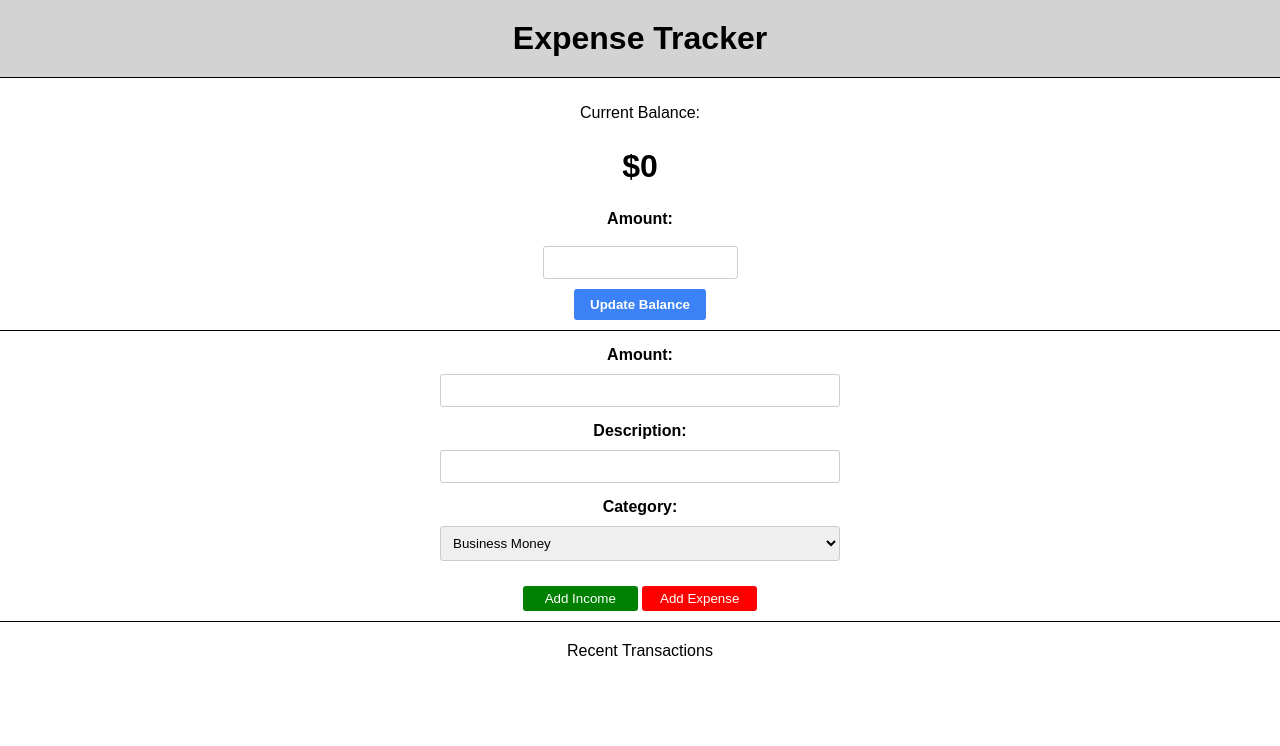
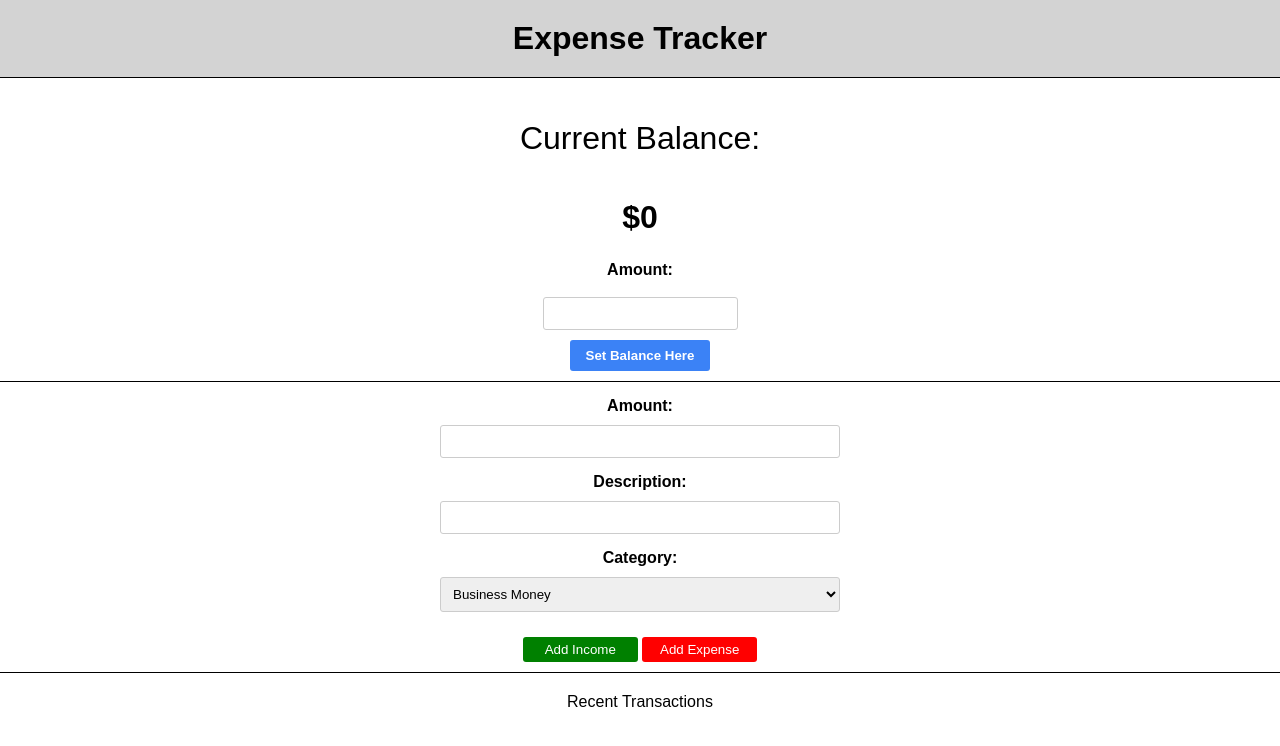
Before and after one commit to robertmorganofficial/javascript-practice, a plain HTML site: page expense_tracker/index.html in a window 1280 px wide. Drawn offline with Linux system fonts and the light colour scheme.

Commit message:
Refactor checklist structure in CHECKLIST.md, remove .gitignore for CHECKLIST.md, update button text in index.html, and enhance current balance label styling in styles.css

```diff
--- a/expense_tracker/index.html
+++ b/expense_tracker/index.html
@@ -19,7 +19,7 @@
         <div class="updateBalanceGroup" id="updateBalanceGroup">
             <label for="amount">Amount:</label>
             <input type="number" id="balanceAmount" name="balanceAmount" required>
-            <button type="button" id="updateBalance">Update Balance</button>
+            <button type="button" id="updateBalance">Set Balance Here</button>
         </div>
     </div>
 
--- a/expense_tracker/styles.css
+++ b/expense_tracker/styles.css
@@ -26,6 +26,10 @@ body {
   border-bottom: 1px solid black;
 }
 
+#currentBalanceLabel {
+  font-size: 2em;
+}
+
 #currentBalanceNumber {
   font-size: 2em;
   font-weight: bold;
@@ -35,8 +39,6 @@ body {
 .button-container {
   margin-top: 15px;
 }
-
-
 
 .details-container {
   padding: 10px;
```
Also changed, not shown: 2 other files.
